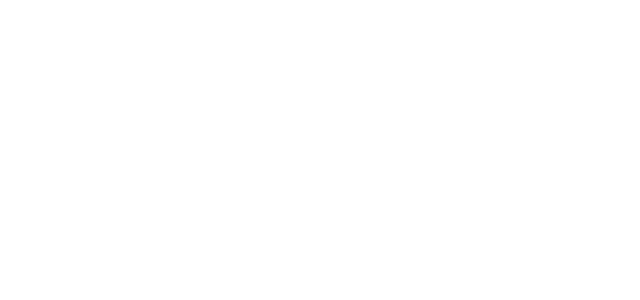
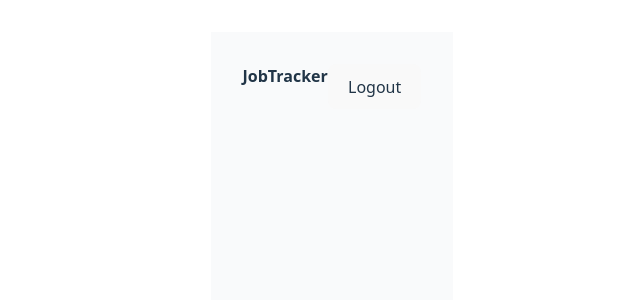
Before and after one commit to Omar-Allaham25/Job-Tracker, a React (Vite) app in the folder frontend/: page /dashboard in a window 1280 px wide. Shown: the top 300 px of the page, without its empty margins (308-948 px from the left). Built offline with nearby package versions, Linux system fonts and the light colour scheme.

Commit message:
fix:some bugs in npm packges and in login page

```diff
--- a/frontend/package.json
+++ b/frontend/package.json
@@ -10,6 +10,7 @@
     "preview": "vite preview"
   },
   "dependencies": {
+    "axios": "^1.13.6",
     "react": "^18.2.0",
     "react-dom": "^18.2.0",
     "react-router-dom": "^6.30.3"
@@ -27,6 +28,6 @@
     "postcss": "^8.5.8",
     "tailwindcss": "^3.4.19",
     "typescript": "^5.2.2",
-    "vite": "^5.2.0"
+    "vite": "^7.3.1"
   }
 }
--- a/frontend/src/api/jobsApi.ts
+++ b/frontend/src/api/jobsApi.ts
@@ -6,3 +6,4 @@
 
 export const loginUser = (credentials: { email: string; password: string }) =>
   API.post("/auth/login", credentials);
+export const getMyApplications=(()=>{})
--- a/frontend/src/pages/Dashboard.tsx
+++ b/frontend/src/pages/Dashboard.tsx
@@ -1,3 +1,12 @@
 export default function Dashboard() {
-  return <></>;
+  return (
+  <div className="bg-gray-50 font-sans min-h-screen p-8 " >
+  <header className="flex justify-between flex-row bg-white-50 ">
+    <h2 className="font-bold">JobTracker</h2>
+    <button className="border-blue border-10 ">Logout</button>
+  </header>
+  <div>
+
+  </div>
+  </div>);
 }
--- a/frontend/src/pages/Login.tsx
+++ b/frontend/src/pages/Login.tsx
@@ -40,7 +40,7 @@
         <label htmlFor="email">Email</label>
         <input
           id="email"
-          name="email" // يجب أن يطابق الاسم في الـ State
+          name="email"
           type="email"
           placeholder="Your.email@example.com"
           value={formData.email}
--- a/frontend/src/types/job.ts
+++ b/frontend/src/types/job.ts
@@ -0,0 +1,10 @@
+export default interface Job{
+    id:number;
+    job_title:string;
+    company_id:number;
+    status:"Applied"|"Rejected"|"Interview"|"Offer";
+    notes?:string;
+    application_date:string;
+
+
+}
```
Also changed, not shown: 1 other file (tests, documents, lock files or other folders).
